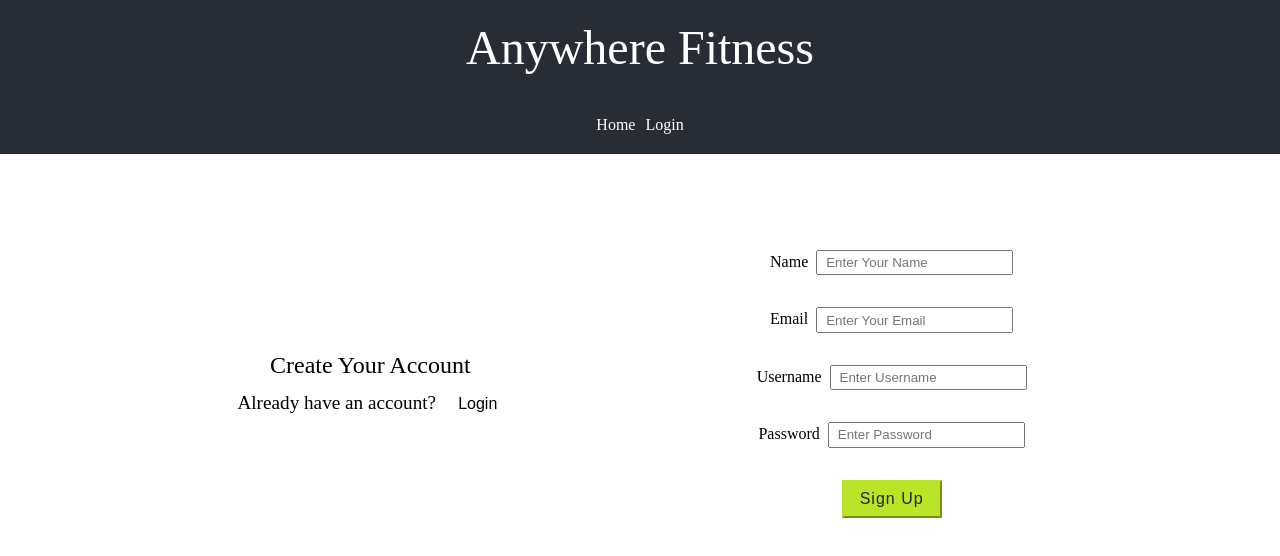
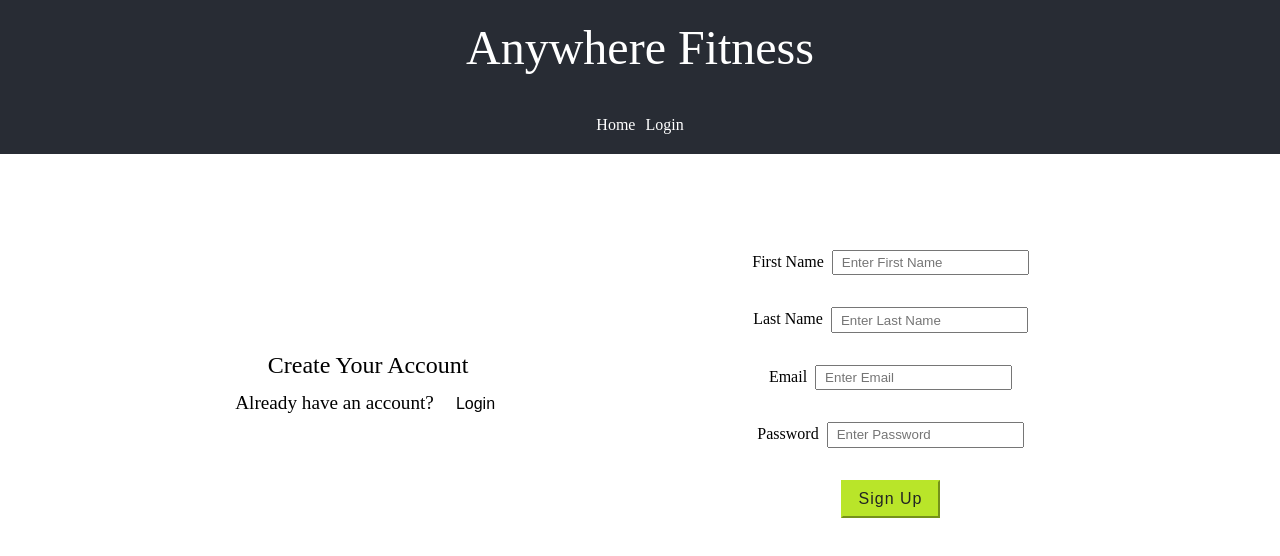
Before and after one commit to Build-Week-Fitness/front-end, a React (Create React App) app in the folder fitness-app/: page /register in a window 1280 px wide. Shown: the top 556 px of the page. Built offline with nearby package versions, Linux system fonts and the light colour scheme.

Commit message:
applied API from backend team

```diff
--- a/fitness-app/src/actions/index.js
+++ b/fitness-app/src/actions/index.js
@@ -10,9 +10,11 @@ export const FETCH_FAIL = "FETCH_FAIL";
 export const getClasses = () => dispatch => {
     dispatch(fetchStart());
     axiosWithAuth()
-        .get("/api/auth/users/classes")
+        // .get("/api/auth/users/classes")
+        .get("/api/classes")
         .then(res => {
-            dispatch(fetchSuccess(res.data));
+            // dispatch(fetchSuccess(res.data));
+            dispatch(fetchSuccess(res));
         })
         .catch(err => {
             console.log(err);
--- a/fitness-app/src/components/Class.js
+++ b/fitness-app/src/components/Class.js
@@ -8,13 +8,14 @@ const Class = (props) => {
     return (
         <div className="classes-list">
             {props.classes ? props.classes.map(item => (
-                <div key={item.id} className="class-item">
-                    <Link to={`${url}/${item.id}`}>
-                        <h2>Name: <span>{item.name}</span></h2>
+                <div key={item.class_id} className="class-item">
+                    <Link to={`${url}/${item.class_id}`}>
+                        <h2><span>{item.name}</span></h2>
                     </Link>
-                    <p>Instructor: <span>{item.instructor_name}</span></p>
                     <p>Type: <span>{item.type}</span></p>
+                    <p>Location: {item.location}</p>
                     <p>Date: {item.date}</p>
+                    <p>Time: {item.start_time}</p>
                 </div>
             )) :
                 <h2>No classes are available</h2>}
--- a/fitness-app/src/components/ClassDetails.js
+++ b/fitness-app/src/components/ClassDetails.js
@@ -8,20 +8,19 @@ function ClassDetails(props) {
     const { id } = useParams();
 
     useEffect(() => {
-        const find_item = props.classes.find(item => item.id === parseInt(id))
+        const find_item = props.classes.find(item => item.class_id === parseInt(id))
         setItem(find_item);
-        console.log(item)
     }, [id]); // eslint-disable-line react-hooks/exhaustive-deps
 
     return (
         <div className="class-details-wrapper">
             <h2>Name: <span>{item.name}</span></h2>
-            <p>Instructor: <span>{item.instructor_name}</span></p>
             <p>Type: <span>{item.type}</span></p>
             <p>Intensity: <span>{item.intensity}</span></p>
             <p>Location: <span>{item.location}</span></p>
-            <p>Max size: {item.max_size}</p>
+            <p>Max size: {item.max_capacity}</p>
             <p>Date: {item.date}</p>
+            <p>Time: {item.start_time}</p>
             <Link to={`/class`}><button className="back-button">Back</button></Link>
         </div >
     )
--- a/fitness-app/src/components/Classes.js
+++ b/fitness-app/src/components/Classes.js
@@ -24,13 +24,14 @@ const Classes = (props) => {
     return (
         <div className="classes-wrapper">
             <h2>This is a protected route</h2>
-            <Class classes={props.classes} />
+            <Class />
         </div>
     )
 }
 
 const mapStateToProps = state => {
     return {
+        classes: state.classesReducer.classes,
         isFetching: state.classesReducer.isFetching,
         error: state.classesReducer.error,
     }
--- a/fitness-app/src/components/Registration.js
+++ b/fitness-app/src/components/Registration.js
@@ -4,11 +4,11 @@ import axios from "axios";
 import { Link } from "react-router-dom";
 
 const initialValues = {
-  name: "",
+  first_name: "",
+  last_name: "",
   email: "",
-  username: "",
   password: "",
-  role: 0,
+  // role: 0,
 };
 
 const Registration = (props) => {
@@ -19,13 +19,11 @@ const Registration = (props) => {
       ...user,
       [e.target.name]: e.target.value,
     });
-    console.log(user);
   };
 
   const signUp = (e) => {
     e.preventDefault();
-    axios
-      .post("https://anytime-fitness.herokuapp.com/api/auth/register", user)
+    axios.post("https://bw-anywhere-fitness-05.herokuapp.com/api/auth/register", user)
       .then((res) => {
         console.log("axios signup response: ", res);
         props.history.push("/login");
@@ -51,11 +49,21 @@ const Registration = (props) => {
       <div className="form-container">
         <form className="login-form" onSubmit={signUp}>
           <label>
-            Name
+            First Name
             <input
               type="text"
-              name="name"
-              placeholder="Enter Your Name"
+              name="first_name"
+              placeholder="Enter First Name"
+              max-characters="14"
+              onChange={handleChange}
+            />
+          </label>
+          <label>
+            Last Name
+            <input
+              type="text"
+              name="last_name"
+              placeholder="Enter Last Name"
               max-characters="14"
               onChange={handleChange}
             />
@@ -65,17 +73,7 @@ const Registration = (props) => {
             <input
               type="email"
               name="email"
-              placeholder="Enter Your Email"
-              max-characters="14"
-              onChange={handleChange}
-            />
-          </label>
-          <label>
-            Username
-            <input
-              type="text"
-              name="username"
-              placeholder="Enter Username"
+              placeholder="Enter Email"
               max-characters="14"
               onChange={handleChange}
             />
--- a/fitness-app/src/components/login.js
+++ b/fitness-app/src/components/login.js
@@ -5,7 +5,7 @@ import { Link } from 'react-router-dom';
 import { login } from '../actions';
 
 const initialValues = {
-  username: "",
+  email: "",
   password: "",
 }
 
@@ -22,9 +22,8 @@ const Login = (props) => {
 
   const login = e => {
     e.preventDefault();
-    axios.post("https://anytime-fitness.herokuapp.com/api/auth/login", user)
+    axios.post("https://bw-anywhere-fitness-05.herokuapp.com/api/auth/login", user)
       .then(res => {
-        console.log(res)
         setError('');
         localStorage.setItem("token", res.data.token);
         localStorage.setItem("role", res.data.role);
@@ -57,12 +56,12 @@ const Login = (props) => {
       <div className="form-container">
         <form className="login-form" onSubmit={login}>
           <label>
-            Username
+            Email
             <input
-              type="text"
-              name="username"
-              value={user.username}
-              placeholder="Enter Username"
+              type="email"
+              name="email"
+              value={user.email}
+              placeholder="Enter Email"
               max-characters="14"
               onChange={handleChange}
             />
--- a/fitness-app/src/utils/axiosWithAuth.js
+++ b/fitness-app/src/utils/axiosWithAuth.js
@@ -7,7 +7,8 @@ const axiosWithAuth = () => {
         headers: {
             authorization: token
         },
-        baseURL: 'https://anytime-fitness.herokuapp.com'
+        // baseURL: 'https://anytime-fitness.herokuapp.com'
+        baseURL: 'https://bw-anywhere-fitness-05.herokuapp.com'
     });
 }
 
```
Also changed, not shown: fitness-app/src/App.js (+9 -11 lines), fitness-app/src/components/EditForm.js (indentation only).
